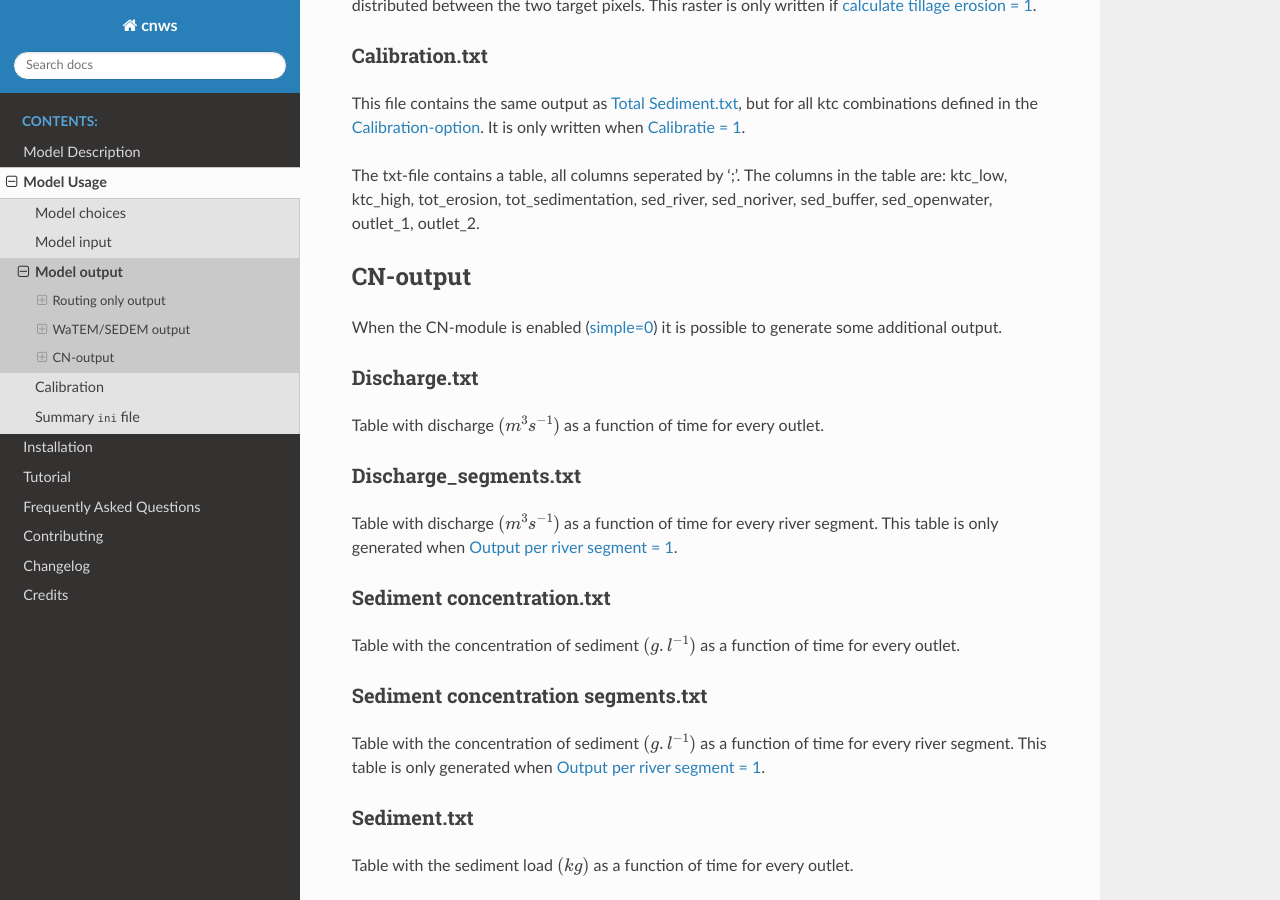
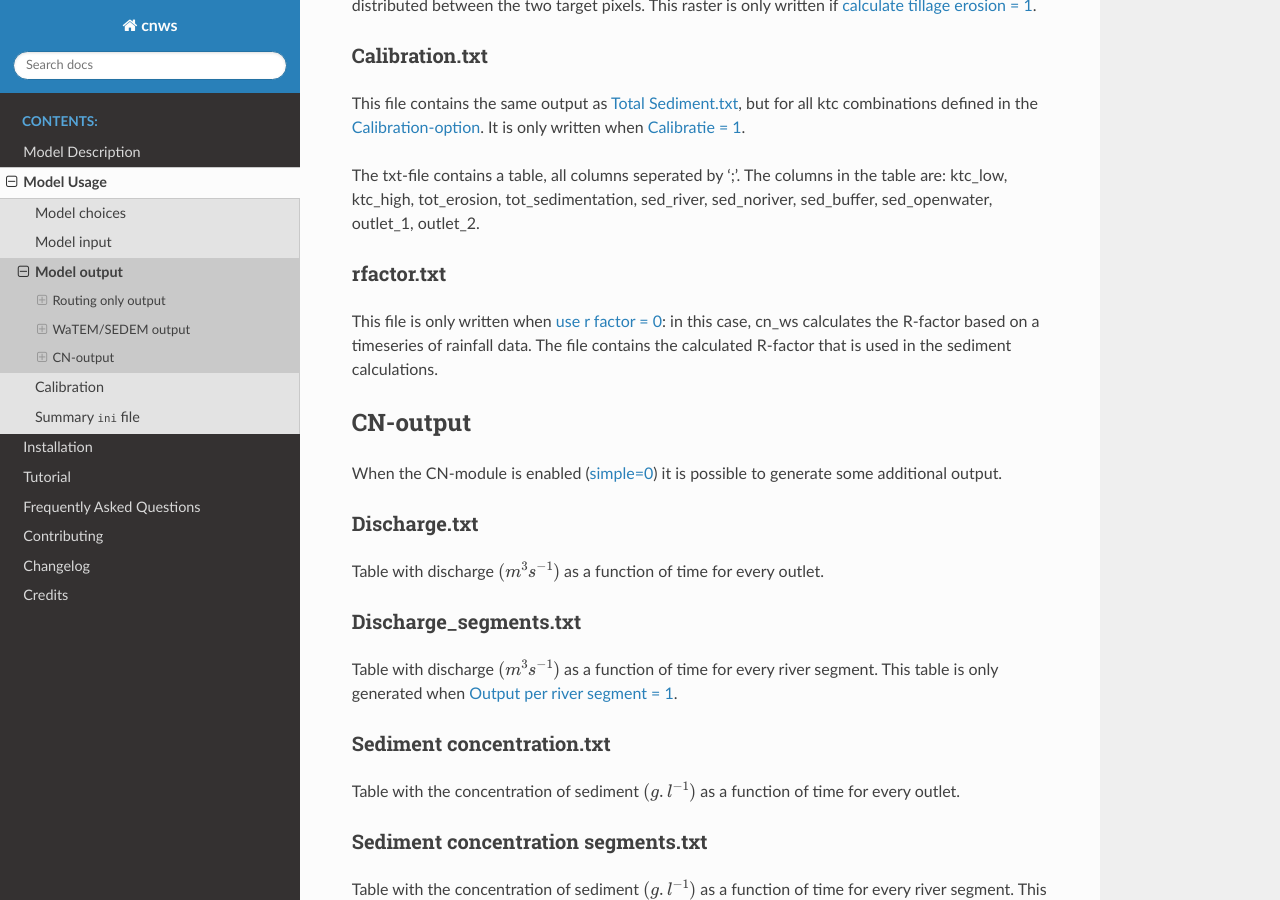
Before and after one commit to watem-sedem/watem-sedem, a Sphinx documentation site: the page built from docs/output.rst, in a window 1280 px wide and 900 px high, scrolled down 4580 px. Built offline with Sphinx 7.4.7 and the Read the Docs theme 2.0.0, drawn with Linux system fonts in a browser that asks for light colours.

Commit message:
Update docs with extra output

```diff
--- a/docs/output.rst
+++ b/docs/output.rst
@@ -174,7 +174,6 @@ Tab-delimited table with the mean clay content (%) in every river segment. This
 table is only generated when :ref:`estimate clay content = 1 <estimclay>` and
 :ref:`Output per river segment = 1 <outputsegment>`.
 
-
 .. _cumulativerst:
 
 cumulative.rst
@@ -296,6 +295,13 @@ The txt-file contains a table, all columns seperated by ';'. The columns in the
 table are: ktc_low, ktc_high, tot_erosion, tot_sedimentation, sed_river,
 sed_noriver, sed_buffer, sed_openwater, outlet_1, outlet_2.
 
+rfactor.txt
+***********
+
+This file is only written when :ref:`use r factor = 0 <useR>`: in this case,
+cn_ws calculates the R-factor based on a timeseries of rainfall data. The file
+contains the calculated R-factor that is used in the sediment calculations.
+
 .. _CNoutput:
 
 CN-output
```
